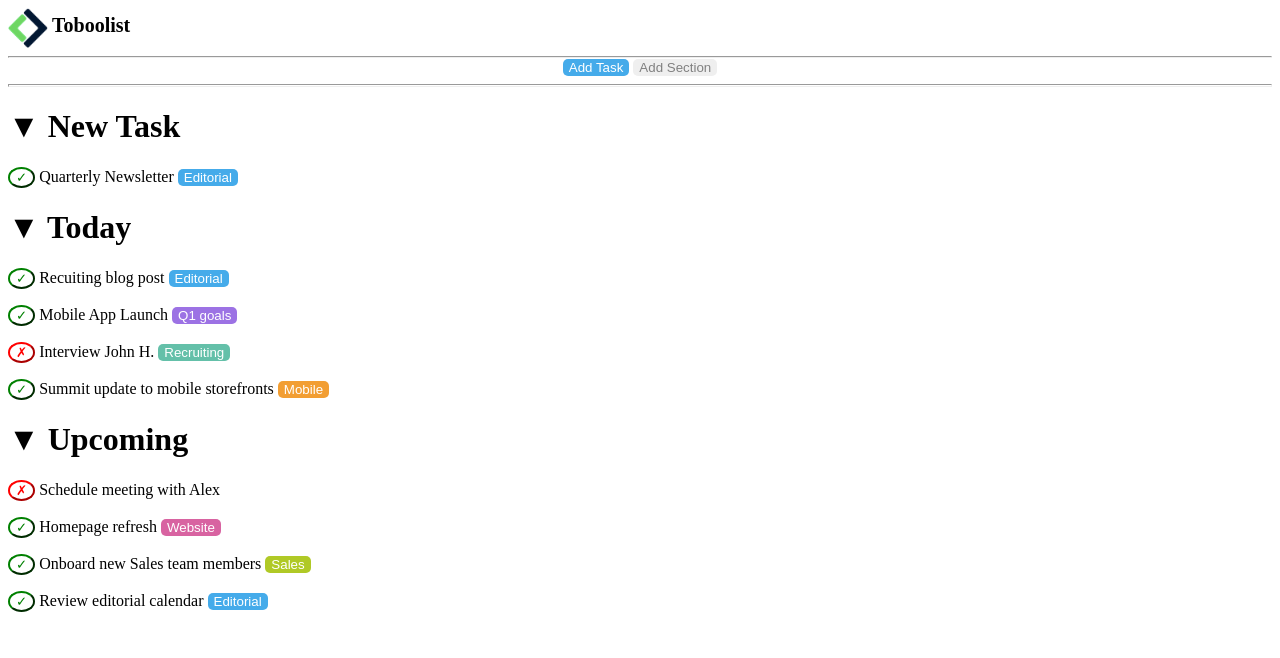
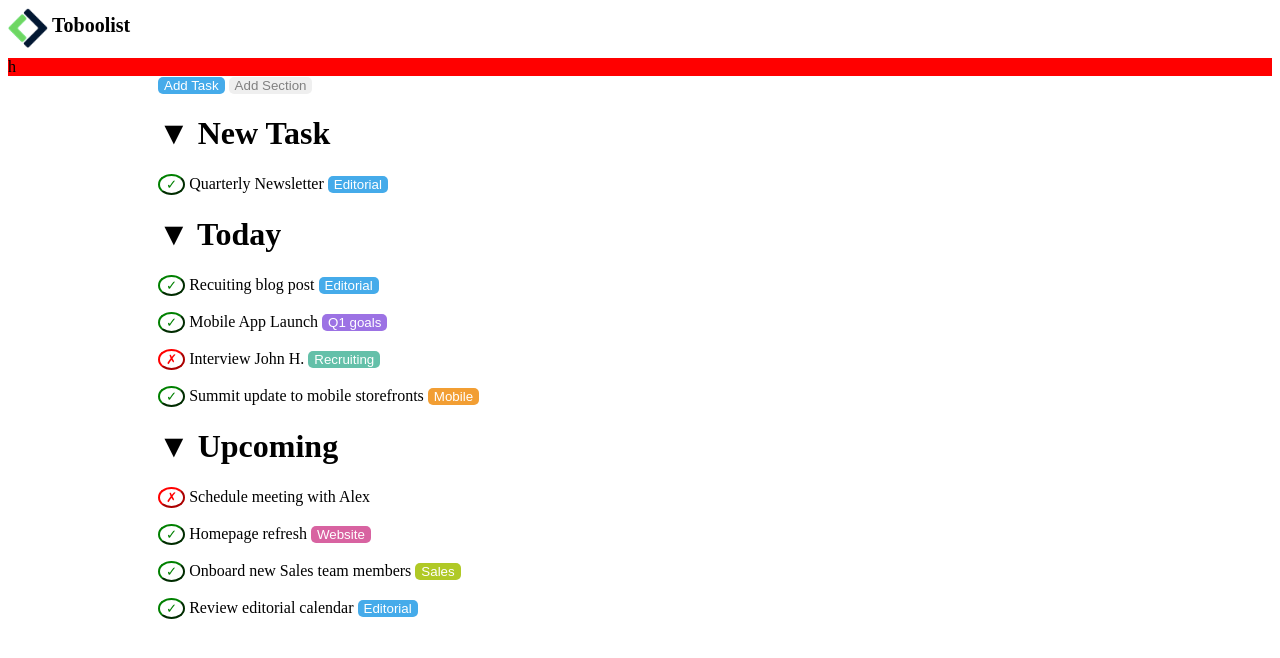
Before and after one commit to MicheleTodeschini/html-css-toboolist, a plain HTML site: page index.html in a window 1280 px wide. Drawn offline with Linux system fonts and the light colour scheme.

Commit message:
add fixes

```diff
--- a/css/style.css
+++ b/css/style.css
@@ -1,6 +1,3 @@
-html,body {
-    height: 100%;
-}
 :root {
     --sfondo: #f6f8f9;
     --add-task: #47adf1;
@@ -13,23 +10,31 @@ html,body {
     --rec: #48adeb;
     }
     .topbar {
-    margin: 0 auto;
-    width: 100%;
     height: 50px;
+    background: white;
 
+    }
+
+    .centro {
+        background: white;
+        padding-left: 150px;
+        border-width: 14px;
+    }
+
+    .esterno {
+        background: red;
     }
 
     .logo {
     height: 40px;
     vertical-align: middle;
+    background: white;
     }
 
     .logotext {
     vertical-align: right;
     font-size: 20px;
-    }
-    .main {
-        text-align: center;
+    background: white;
     }
 
     .btn-primo {
@@ -46,10 +51,6 @@ border-radius: 5px;
 border: 0px;
     }
 
-    .linea {
-        background-color: white;
-        height: 1px;
-    }
 
     .editorial {
         border-radius: 5px;
--- a/index.html
+++ b/index.html
@@ -13,25 +13,32 @@
         <img class="logo" src="./img/Logo.png">
         <strong class="logotext">Toboolist</strong>
         </div>
-        <hr>
     </header>
 
     <main>
-        <div class="main">
+        <div class="esterno"> h
+
+            <div class="centro">
+                <div>
                     <button class="btn-primo">Add Task</button>
                     <button class="btn-secondo">Add Section</button>
-            <hr class="linea">
                 </div>
 
                 <div>
                     <h1>▼ New Task</h1> <!--alt31 per freccia giu-->
-            <p><button class="check">&check;</button> Quarterly Newsletter <button class="editorial">Editorial</button>
+                    <p><button class="check">&check;</button> Quarterly Newsletter <button
+                            class="editorial">Editorial</button>
                     </p>
-        </div> <!--alt31 per freccia giu-->
+                </div>
+                <div> <!--alt31 per freccia giu-->
                     <h1>▼ Today</h1>
-        <p><button class="check">&check;</button> Recuiting blog post <button class="editorial">Editorial</button></p>
-        <p><button class="check">&check;</button> Mobile App Launch <button class="q1goals">Q1 goals</button></p>
-        <p><button class="cross">&cross;</button> Interview John H. <button class="recuiting">Recruiting</button></p>
+                    <p><button class="check">&check;</button> Recuiting blog post <button
+                            class="editorial">Editorial</button></p>
+                    <p><button class="check">&check;</button> Mobile App Launch <button class="q1goals">Q1
+                            goals</button>
+                    </p>
+                    <p><button class="cross">&cross;</button> Interview John H. <button
+                            class="recuiting">Recruiting</button></p>
                     <p><button class="check">&check;</button> Summit update to mobile storefronts <button
                             class="mobile">Mobile</button></p>
                 </div>
@@ -39,13 +46,14 @@
                 <div> <!--alt31 per freccia giu-->
                     <h1>▼ Upcoming</h1>
                     <p><button class="cross">&cross;</button> Schedule meeting with Alex</p>
-            <p><button class="check">&check;</button> Homepage refresh <button
-                class="website">Website</button></p>
+                    <p><button class="check">&check;</button> Homepage refresh <button class="website">Website</button>
+                    </p>
                     <p><button class="check">&check;</button> Onboard new Sales team members <button
                             class="sales">Sales</button></p>
                     <p><button class="check">&check;</button> Review editorial calendar <button
                             class="editorial">Editorial</button></p>
                 </div>
+            </div>
     </main>
 </body>
 
```
Lines whose indentation alone changed are shown as unchanged.
